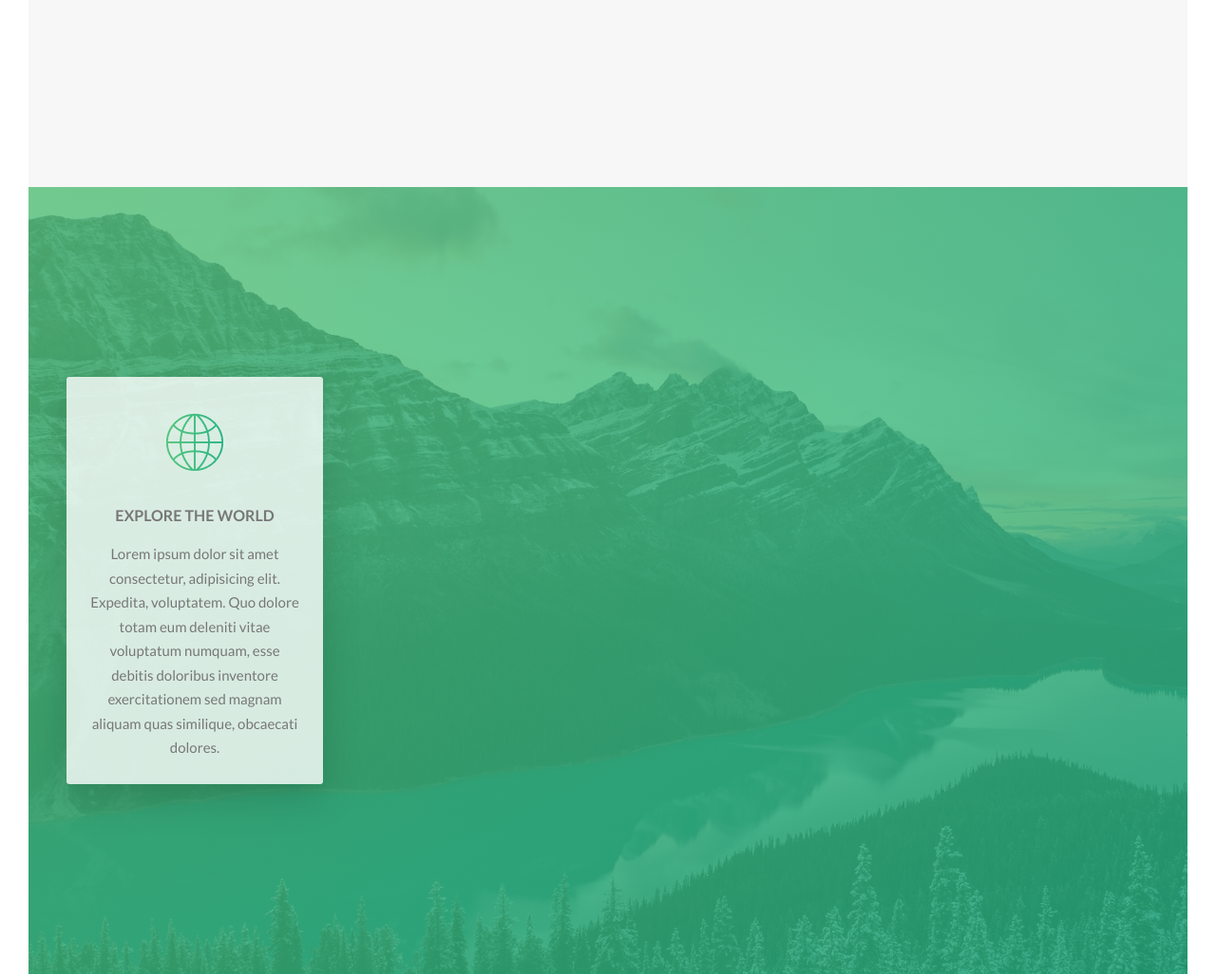
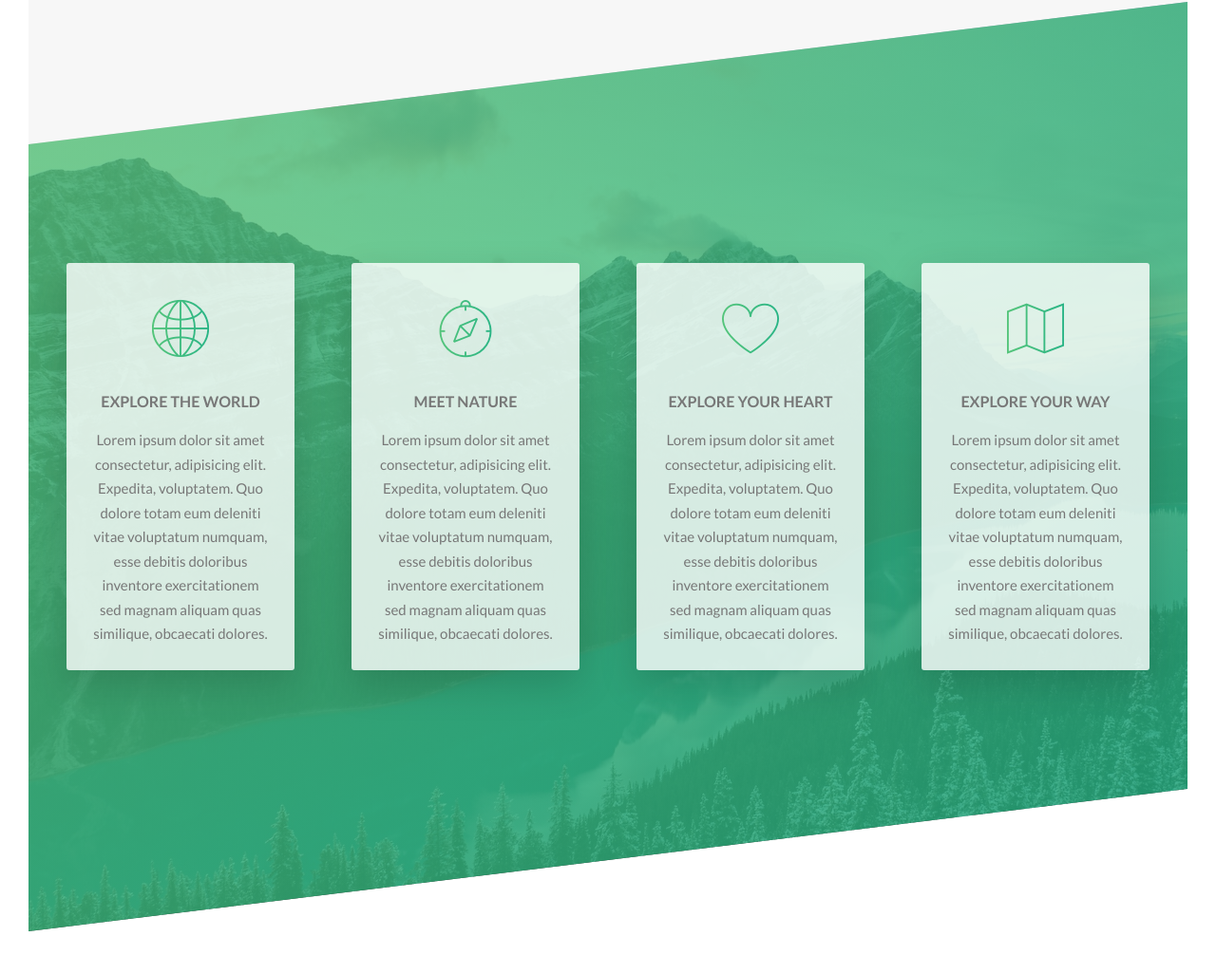
Before and after one commit to sailor95/SASS_SCSS-practice, a website: page index.html in a window 1280 px wide. Shown: the part 1414-2440 px from the top of the page at 95% size. After the commit the page ends 2395 px from the top, so only its background shows below. Drawn offline with Linux system fonts and the light colour scheme.

Commit message:
[lec38] skew and direct selector

```diff
--- a/index.html
+++ b/index.html
@@ -78,6 +78,41 @@
                         </p>
                     </div>
                 </div>
+                <div class="col-1-of-4">
+                    <div class="feature-box">
+                        <i class="feature-box__icon icon-basic-compass"></i>
+                        <h3 class="heading-tertiary u-margin-bottom-small">Meet nature</h3>
+                        <p class="feature-box__text">
+                            Lorem ipsum dolor sit amet consectetur, adipisicing elit. Expedita, voluptatem. Quo dolore
+                            totam eum deleniti vitae voluptatum numquam, esse debitis doloribus inventore exercitationem
+                            sed magnam aliquam quas similique, obcaecati dolores.
+                        </p>
+                    </div>
+                </div>
+                <div class="col-1-of-4">
+                    <div class="feature-box">
+                        <i class="feature-box__icon icon-basic-heart"></i>
+                        <h3 class="heading-tertiary u-margin-bottom-small">Explore your heart</h3>
+                        <p class="feature-box__text">
+                            Lorem ipsum dolor sit amet consectetur, adipisicing elit. Expedita, voluptatem. Quo dolore
+                            totam eum deleniti vitae voluptatum numquam, esse debitis doloribus inventore exercitationem
+                            sed magnam aliquam quas similique, obcaecati dolores.
+                        </p>
+                    </div>
+                </div>
+                <div class="col-1-of-4">
+                    <div class="feature-box">
+                        <i class="feature-box__icon icon-basic-map"></i>
+                        <h3 class="heading-tertiary u-margin-bottom-small">Explore your way
+
+                        </h3>
+                        <p class="feature-box__text">
+                            Lorem ipsum dolor sit amet consectetur, adipisicing elit. Expedita, voluptatem. Quo dolore
+                            totam eum deleniti vitae voluptatum numquam, esse debitis doloribus inventore exercitationem
+                            sed magnam aliquam quas similique, obcaecati dolores.
+                        </p>
+                    </div>
+                </div>
             </div>
         </section>
     </main>
--- a/sass/abstracts/_variables.scss
+++ b/sass/abstracts/_variables.scss
@@ -15,4 +15,4 @@ $default-font-size: 1.6rem;
 // GRID
 $grid-width: 114rem;
 $gutter-vertical: 8rem;
-$gutter-horizontal: 2rem;
+$gutter-horizontal: 6rem;
--- a/sass/components/_feature-box.scss
+++ b/sass/components/_feature-box.scss
@@ -5,6 +5,7 @@
     text-align: center;
     border-radius: 3px;
     box-shadow: 0 1.5rem 4rem rgba($color-black, .15);
+    transition: transform .3s;
 
     &__icon {
         font-size: 6rem;
@@ -19,5 +20,4 @@
         transform: translateY(-1.5rem) scale(1.03);
     }
 
-    &__text {}
 }
--- a/sass/pages/_home.scss
+++ b/sass/pages/_home.scss
@@ -11,4 +11,11 @@
       rgba($color-primary-dark, 0.8)),
     url(../../img/nat-4.jpg);
   background-size: cover;
+  transform: skewY(-7deg);
+  margin-top: -12rem;
+
+  // direct child selector
+  &>* {
+    transform: skewY(7deg);
+  }
 }
```
Also changed, not shown: css/style.css.
